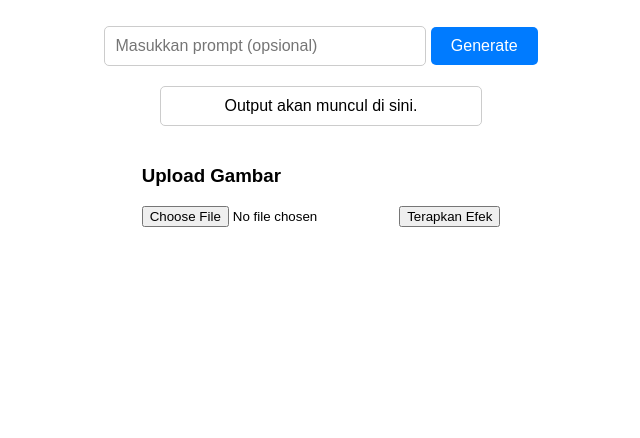
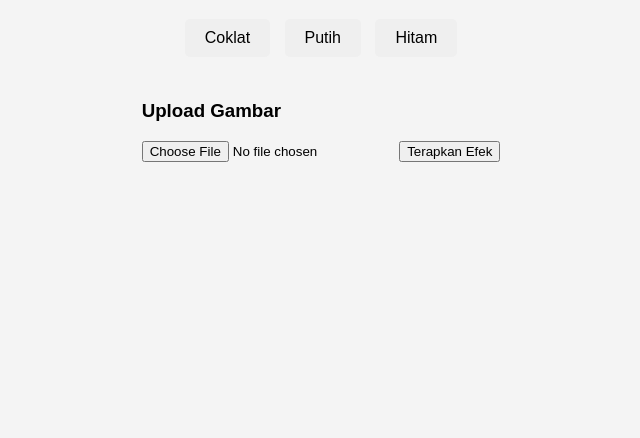
Before and after one commit to DaffTzy5912/irenk, a website: page index.html in a window 1280 px wide. Shown: the part 362-800 px from the top of the page, without its empty margins (319-959 px from the left). Drawn offline with Linux system fonts and the light colour scheme.

Commit message:
Update index.html

```diff
--- a/index.html
+++ b/index.html
@@ -14,10 +14,10 @@
       align-items: center;
       justify-content: center;
       height: 100vh;
-      transition: background-color 0.5s ease;
+      background-color: #f4f4f4;
     }
     h1 {
-      color: white;
+      color: black;
       text-align: center;
     }
     .color-options {
@@ -31,39 +31,8 @@
       cursor: pointer;
       font-size: 16px;
     }
-    #brown { background-color: brown; }
-    #white { background-color: white; color: black; }
-    #black { background-color: black; }
-    #prompt-container {
+    #image-upload {
       margin-top: 20px;
-      text-align: center;
-    }
-    #prompt-input {
-      padding: 10px;
-      width: 300px;
-      font-size: 16px;
-      border: 1px solid #ccc;
-      border-radius: 5px;
-    }
-    #generate-button {
-      margin-top: 10px;
-      padding: 10px 20px;
-      background-color: #007BFF;
-      color: white;
-      border: none;
-      border-radius: 5px;
-      cursor: pointer;
-      font-size: 16px;
-    }
-    #output {
-      margin-top: 20px;
-      padding: 10px;
-      border: 1px solid #ccc;
-      border-radius: 5px;
-      width: 300px;
-      text-align: center;
-      background-color: rgba(255, 255, 255, 0.8);
-      color: black;
     }
     #image-preview {
       margin-top: 20px;
@@ -72,25 +41,15 @@
       border: 1px solid #ccc;
       border-radius: 5px;
     }
-    #image-upload {
-      margin-top: 20px;
-    }
   </style>
 </head>
-<body id="body">
+<body>
   <h1>Website Penghitam</h1>
   <div class="color-options">
-    <button id="brown" onclick="changeColor('brown')">Coklat</button>
-    <button id="white" onclick="changeColor('white')">Putih</button>
-    <button id="black" onclick="changeColor('black')">Hitam</button>
+    <button id="brown" onclick="setColor('brown')">Coklat</button>
+    <button id="white" onclick="setColor('white')">Putih</button>
+    <button id="black" onclick="setColor('black')">Hitam</button>
   </div>
-  <div id="prompt-container">
-    <input type="text" id="prompt-input" placeholder="Masukkan prompt (opsional)">
-    <button id="generate-button" onclick="generateContent()">Generate</button>
-  </div>
-  <div id="output">Output akan muncul di sini.</div>
-
-  <!-- Upload Gambar -->
   <div id="image-upload">
     <h3>Upload Gambar</h3>
     <input type="file" id="image-input" accept="image/*">
@@ -99,50 +58,12 @@
   </div>
 
   <script>
-    // Function to change background color
-    function changeColor(color) {
-      const body = document.getElementById("body");
-      if (color === "brown") {
-        body.style.backgroundColor = "brown";
-        body.style.color = "white";
-      } else if (color === "white") {
-        body.style.backgroundColor = "white";
-        body.style.color = "black";
-      } else if (color === "black") {
-        body.style.backgroundColor = "black";
-        body.style.color = "white";
-      }
-    }
+    let selectedColor = null;
 
-    // Function to call the backend API
-    async function generateContent() {
-      const promptInput = document.getElementById("prompt-input").value;
-      const outputDiv = document.getElementById("output");
-
-      try {
-        // Show loading state
-        outputDiv.textContent = "Menghasilkan konten...";
-
-        // Call the backend API
-        const response = await fetch("/generate", {
-          method: "POST",
-          headers: {
-            "Content-Type": "application/json",
-          },
-          body: JSON.stringify({ prompt: promptInput || "Tulis sesuatu yang menarik." }),
-        });
-
-        const data = await response.json();
-
-        if (response.ok) {
-          outputDiv.textContent = data.output;
-        } else {
-          outputDiv.textContent = data.error || "Gagal menghasilkan konten.";
-        }
-      } catch (error) {
-        console.error("Error generating content:", error);
-        outputDiv.textContent = "Gagal menghasilkan konten. Silakan coba lagi.";
-      }
+    // Function to set selected color
+    function setColor(color) {
+      selectedColor = color;
+      alert(`Warna dipilih: ${color}`);
     }
 
     // Handle image upload and preview
@@ -163,6 +84,11 @@
 
     // Apply effect to the image
     async function applyEffect() {
+      if (!selectedColor) {
+        alert("Silakan pilih warna terlebih dahulu.");
+        return;
+      }
+
       const file = imageInput.files[0];
       if (!file) {
         alert("Silakan upload gambar terlebih dahulu.");
@@ -171,6 +97,7 @@
 
       const formData = new FormData();
       formData.append("image", file);
+      formData.append("color", selectedColor);
 
       try {
         const response = await fetch("/apply-effect", {
```
